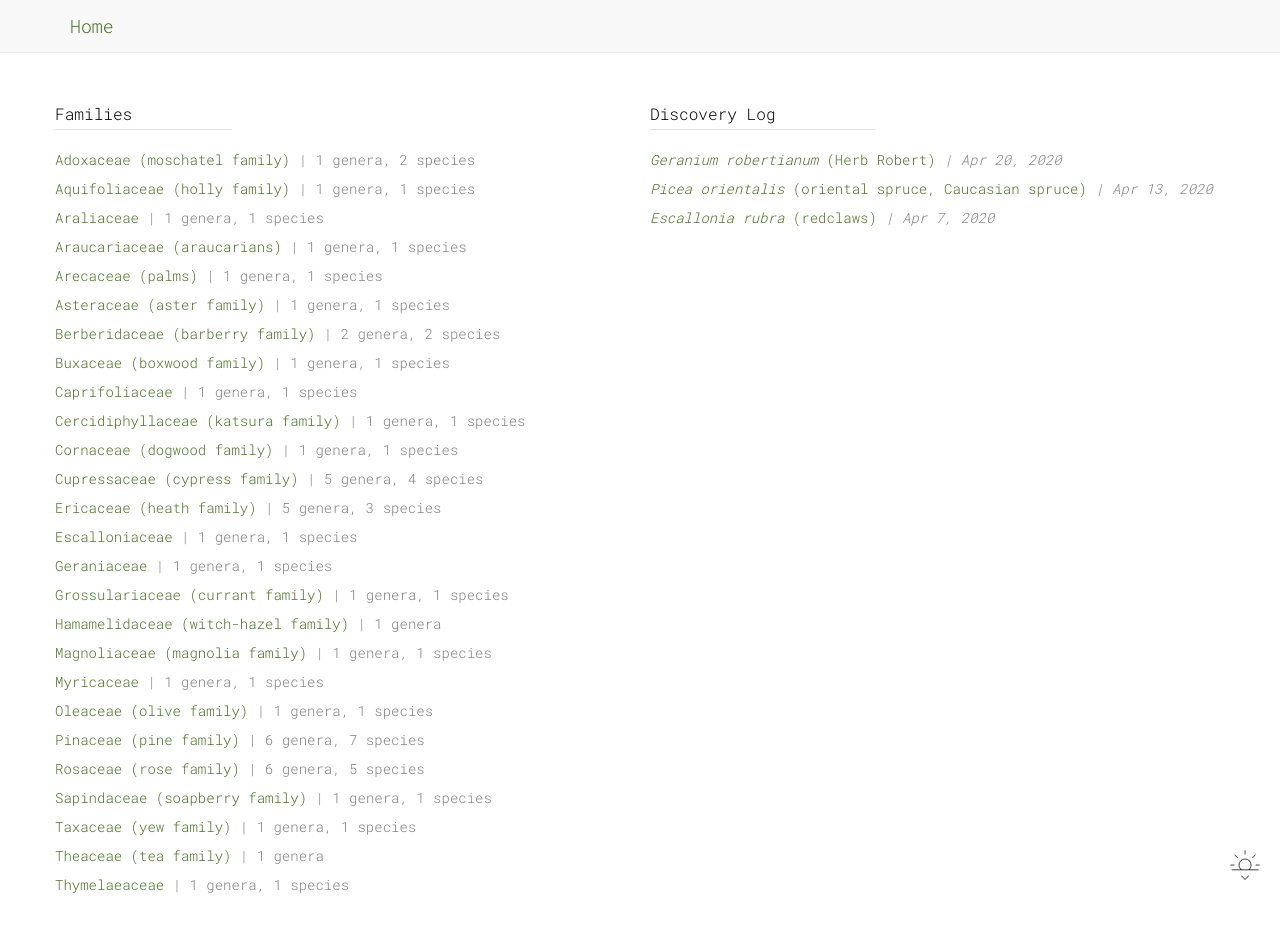
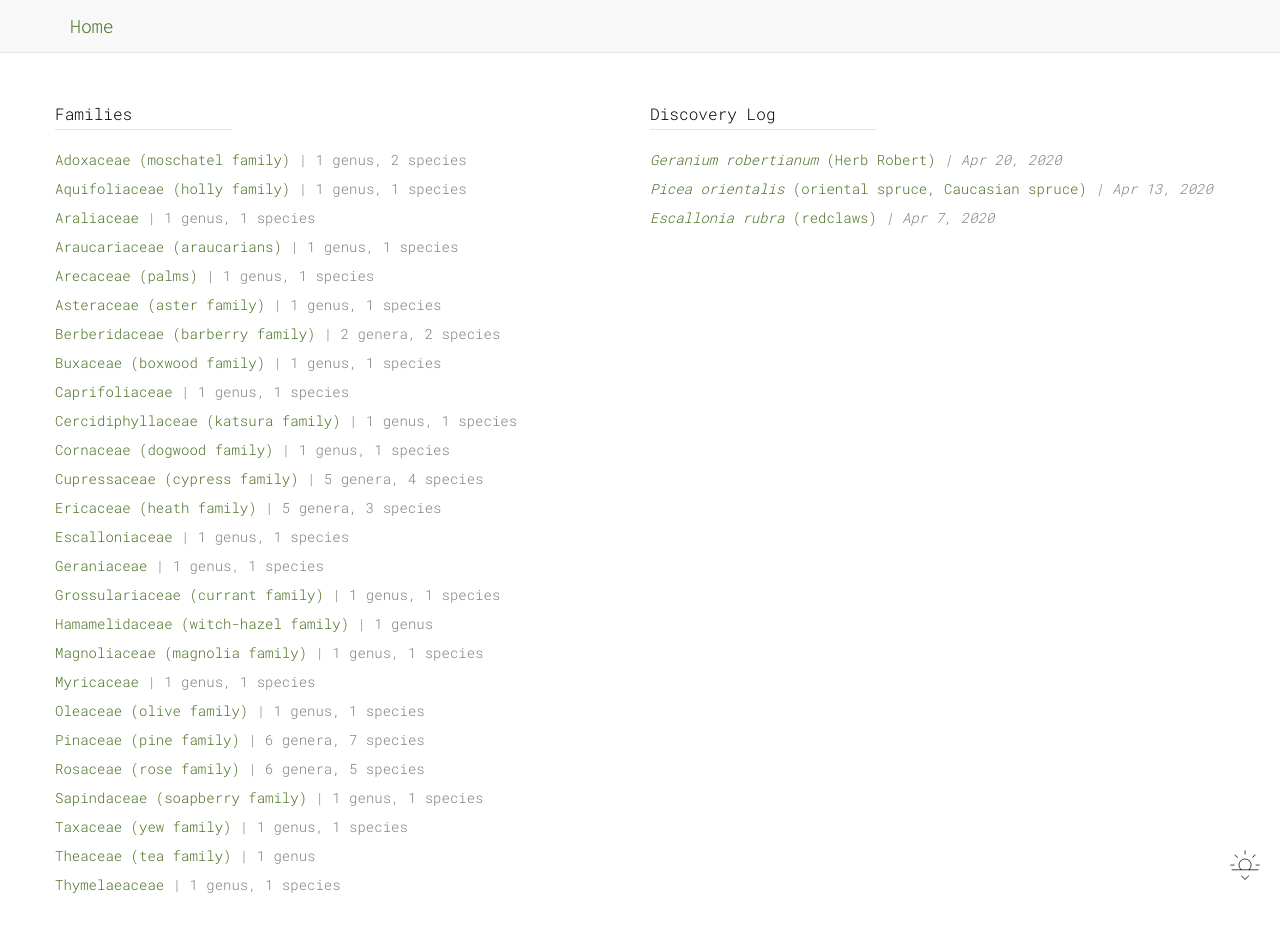
Before and after one commit to shaheenp/mygreeneyed, a Jekyll site: the page built from index.html, in a window 1280 px wide. Built offline with Jekyll 4.4.1, drawn with Linux system fonts in a browser that asks for light colours.

Commit message:
index.html - genus if 1, genera if 2+

```diff
--- a/index.html
+++ b/index.html
@@ -12,7 +12,7 @@
                 {% assign species = site.pages | where: "family", fam.title | where: "layout", "species" %}
             <li>
                 <a href="{{ fam.url | relative_url }}">{{ fam.title }}{% if fam.commonname %} ({{ fam.commonname }}){% endif %}</a>
-                {% if genera.size > 0 %}<span class="faded">| {{ genera.size }} genera{% if species.size > 0 %}, {{ species.size }} species{% endif %}</span>{% endif %}
+                {% if genera.size > 0 %}<span class="faded">| {{ genera.size }} {% if genera.size == 1 %}genus{% else %}genera{% endif %}{% if species.size > 0 %}, {{ species.size }} species{% endif %}</span>{% endif %}
             </li>
             {% endfor %}
         </ul>
```
